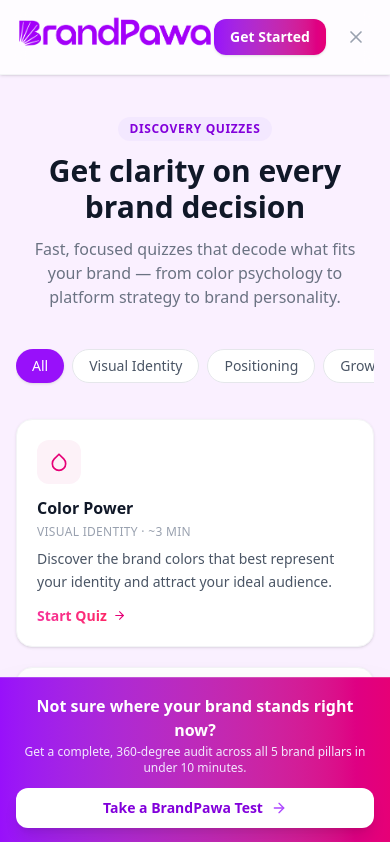
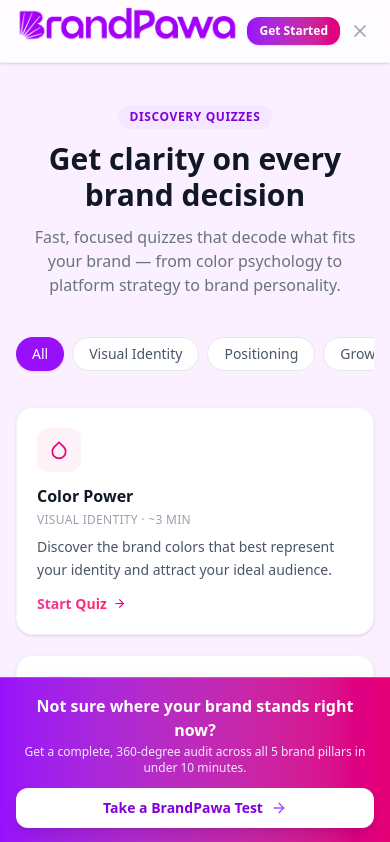
Before and after one commit to michee2x/bp-50, a Next.js app: page /quizzes in a window 390 px wide. Shown: the top 842 px of the page. Built offline with nearby package versions, Linux system fonts and the light colour scheme; no server answers; the database is empty.

Commit message:
fix: adjust mobile nav sizing to prevent Get Started button from overlapping logo and reduce close button footprint

```diff
--- a/src/pages/quizzes/index.tsx
+++ b/src/pages/quizzes/index.tsx
@@ -172,11 +172,11 @@
 
       {/* Nav */}
       <nav className="sticky top-0 z-40 bg-white/80 backdrop-blur-md border-b border-gray-100 shadow-sm">
-        <div className="max-w-5xl mx-auto px-4 sm:px-6 py-4 flex items-center justify-between">
-          <Link href="/">
-            <BrandPawaLogo className="h-8 w-auto text-purple-600" />
+        <div className="max-w-5xl mx-auto px-4 sm:px-6 py-3 sm:py-4 flex items-center justify-between gap-2">
+          <Link href="/" className="flex-shrink min-w-0">
+            <BrandPawaLogo className="h-6 sm:h-8 w-auto text-purple-600" />
           </Link>
-          <div className="flex items-center gap-3">
+          <div className="flex items-center gap-1.5 sm:gap-3 flex-shrink-0">
             <Link
               href="/onboarding"
               className="text-sm font-medium text-gray-600 hover:text-purple-700 transition hidden sm:block"
@@ -185,16 +185,16 @@
             </Link>
             <button
               onClick={() => router.push('/?auth=signup')}
-              className="whitespace-nowrap flex-shrink-0 px-4 py-2 bg-gradient-to-r from-purple-600 to-pink-600 text-white rounded-xl text-sm font-semibold shadow hover:shadow-lg transition"
+              className="whitespace-nowrap flex-shrink-0 px-3 py-1.5 sm:px-4 sm:py-2 bg-gradient-to-r from-purple-600 to-pink-600 text-white rounded-xl text-xs sm:text-sm font-semibold shadow hover:shadow-lg transition"
             >
               Get Started
             </button>
             <button
               onClick={() => router.push('/')}
-              className="p-2 text-gray-400 hover:text-gray-700 rounded-lg hover:bg-gray-100 transition"
+              className="p-1 sm:p-2 text-gray-400 hover:text-gray-700 rounded-lg hover:bg-gray-100 transition flex-shrink-0"
               aria-label="Go back to homepage"
             >
-              <FiX size={20} />
+              <FiX className="w-5 h-5 sm:w-5 sm:h-5" />
             </button>
           </div>
         </div>
--- a/src/pages/setup/index.tsx
+++ b/src/pages/setup/index.tsx
@@ -63,6 +63,18 @@
         });
 
         // Try to update profiles table
+        await supabase
+          .from('profiles')
+          .update({
+            role: role,
+            goal: goal,
+            focus: selectedFocus,
+            onboarding_completed: true
+          })
+          .eq('id', user.id)
+          .catch(() => {
+            console.log("Profile table update skipped - relying on metadata");
+          });
         try {
           await supabase
             .from('profiles')
```
